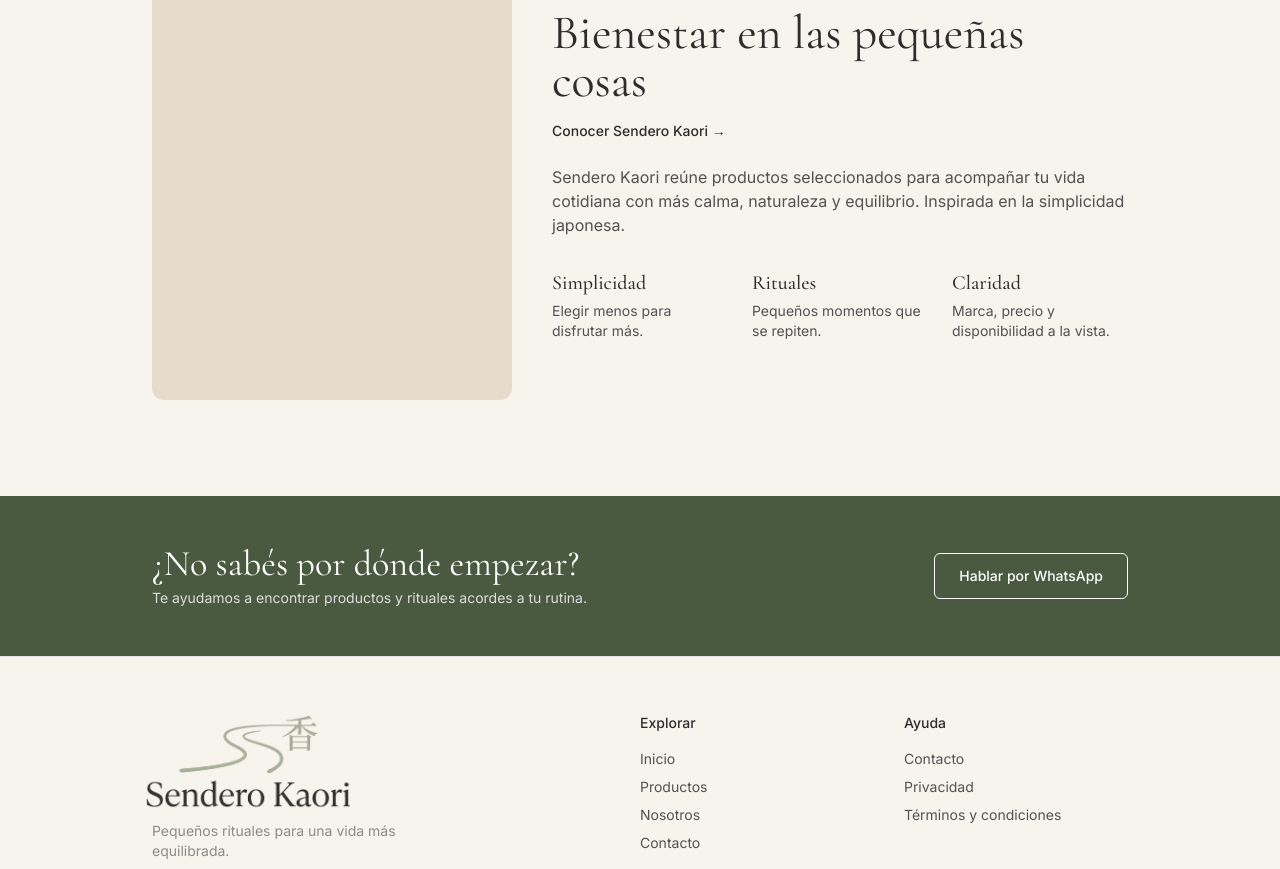
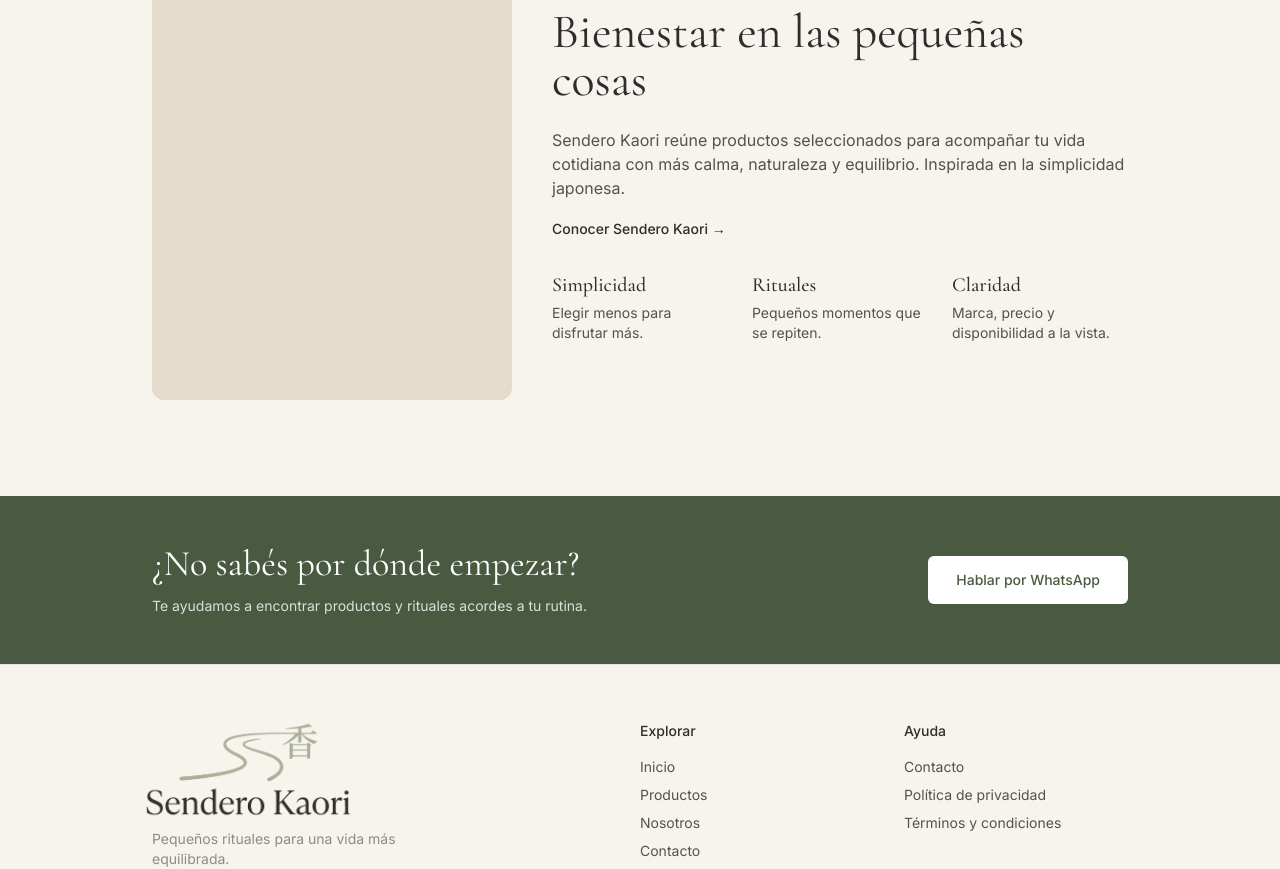
Before and after one commit to kalel3-hash/Kaori, a Next.js app: page / in a window 1280 px wide. Shown: the part 1740-2609 px from the top of the page. Built offline with nearby package versions, Linux system fonts and the light colour scheme.

Commit message:
Ajusta Home: enlace Sobre, botón WhatsApp y etiqueta de privacidad

```diff
--- a/components/home/AboutSection.tsx
+++ b/components/home/AboutSection.tsx
@@ -28,23 +28,22 @@ export default function AboutSection() {
       />
 
       <div>
-        <div className="mb-6 flex flex-wrap items-start justify-between gap-4">
-          <h2 className="text-4xl font-normal md:text-5xl">
-            Bienestar en las pequeñas cosas
-          </h2>
-          <Link
-            href="/sobre-kaori"
-            className="text-sm font-medium hover:underline"
-          >
-            Conocer Sendero Kaori →
-          </Link>
-        </div>
+        <h2 className="mb-6 text-4xl font-normal md:text-5xl">
+          Bienestar en las pequeñas cosas
+        </h2>
 
-        <p className="mb-8 max-w-xl text-neutral-600">
+        <p className="mb-4 max-w-xl text-neutral-600">
           Sendero Kaori reúne productos seleccionados para acompañar tu vida cotidiana
           con más calma, naturaleza y equilibrio. Inspirada en la simplicidad
           japonesa.
         </p>
+
+        <Link
+          href="/sobre-kaori"
+          className="mb-8 inline-block text-sm font-medium hover:underline"
+        >
+          Conocer Sendero Kaori →
+        </Link>
 
         <div className="grid gap-6 sm:grid-cols-3">
           {principles.map((principle) => (
--- a/components/home/WhatsAppBand.tsx
+++ b/components/home/WhatsAppBand.tsx
@@ -12,7 +12,7 @@ export default function WhatsAppBand() {
     <section className="mt-24 bg-olive text-white">
       <div className="mx-auto flex max-w-5xl flex-wrap items-center justify-between gap-6 px-6 py-12">
         <div>
-          <h2 className="mb-1 text-3xl font-normal md:text-4xl">
+          <h2 className="mb-3 text-3xl font-normal md:text-4xl">
             ¿No sabés por dónde empezar?
           </h2>
           <p className="text-sm text-white/80">
@@ -22,7 +22,7 @@ export default function WhatsAppBand() {
 
         <Link
           href={href}
-          className="rounded-md border border-white px-6 py-3 text-sm font-medium"
+          className="rounded-md bg-white px-7 py-3.5 text-sm font-medium text-olive hover:bg-white/90"
         >
           Hablar por WhatsApp
         </Link>
--- a/components/layout/Footer.tsx
+++ b/components/layout/Footer.tsx
@@ -49,7 +49,7 @@ export default function Footer({ flush = false }: FooterProps) {
               </li>
               <li>
                 <Link href="/privacidad" className="hover:underline">
-                  Privacidad
+                  Política de privacidad
                 </Link>
               </li>
               <li>
```
